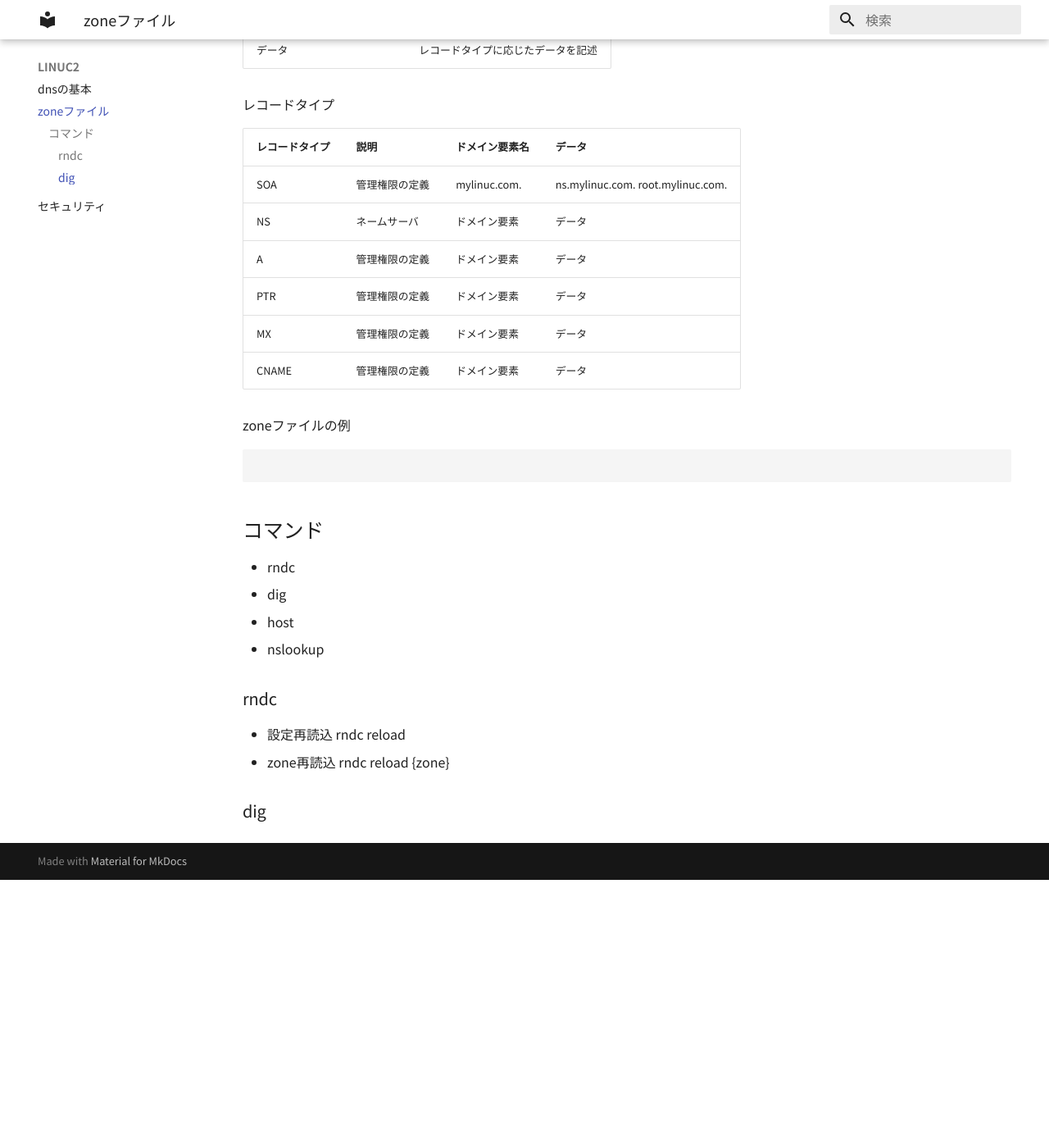
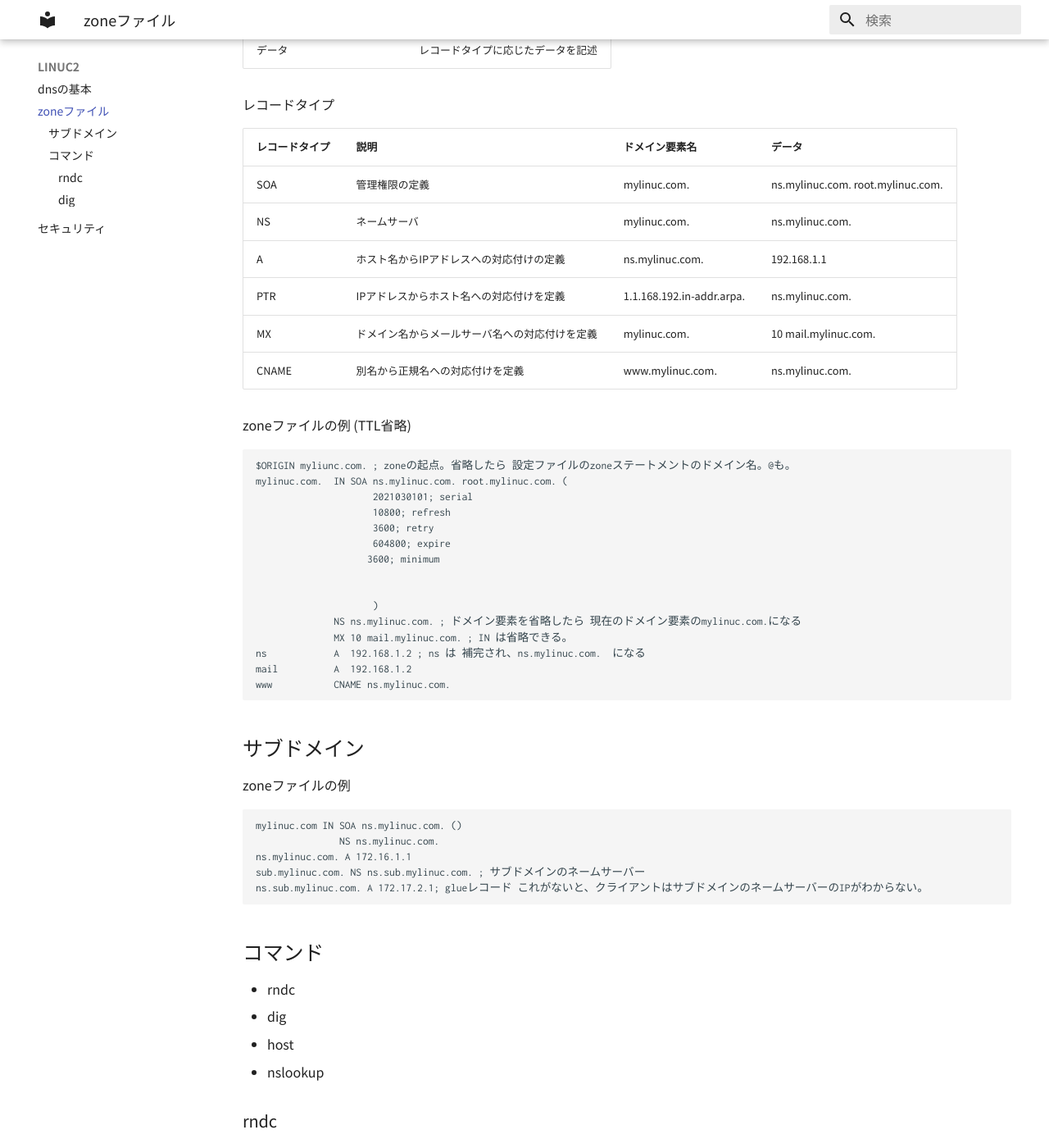
Before and after one commit to isamuJazz/study, an MkDocs documentation site: the page built from docs/linuc2/zone.md, in a window 1280 px wide and 1400 px high, scrolled down 460 px. Shown: the whole window at 82% size. Built offline with MkDocs 1.6.1 and Material for MkDocs 9.7.7, drawn with Linux system fonts in a browser that asks for light colours; before the commit the page ends 1533 px from its top, so only the background shows below that.

Commit message:
ゾーン追記

````diff
--- a/docs/linuc2/zone.md
+++ b/docs/linuc2/zone.md
@@ -13,17 +13,44 @@
 | レコードタイプ| 説明| ドメイン要素名 |データ |
 |---|---|--- |---|
 |SOA| 管理権限の定義| mylinuc.com.|ns.mylinuc.com. root.mylinuc.com.|
-|NS| ネームサーバ| ドメイン要素|データ|
-|A| 管理権限の定義| ドメイン要素|データ|
-|PTR| 管理権限の定義| ドメイン要素|データ|
-|MX| 管理権限の定義| ドメイン要素|データ|
-|CNAME| 管理権限の定義| ドメイン要素|データ|
+|NS| ネームサーバ| mylinuc.com.|ns.mylinuc.com.|
+|A| ホスト名からIPアドレスへの対応付けの定義| ns.mylinuc.com.| 192.168.1.1|
+|PTR| IPアドレスからホスト名への対応付けを定義| 1.1.168.192.in-addr.arpa.| ns.mylinuc.com.|
+|MX| ドメイン名からメールサーバ名への対応付けを定義| mylinuc.com.|10 mail.mylinuc.com.|
+|CNAME| 別名から正規名への対応付けを定義| www.mylinuc.com.| ns.mylinuc.com.|
 
+
+zoneファイルの例 (TTL省略)
+
+```
+$ORIGIN myliunc.com. ; zoneの起点。省略したら 設定ファイルのzoneステートメントのドメイン名。@も。
+mylinuc.com.  IN SOA ns.mylinuc.com. root.mylinuc.com. (
+                     2021030101; serial
+                     10800; refresh
+                     3600; retry
+                     604800; expire
+                    3600; minimum
+
+
+                     )
+              NS ns.mylinuc.com. ; ドメイン要素を省略したら 現在のドメイン要素のmylinuc.com.になる
+              MX 10 mail.mylinuc.com. ; IN は省略できる。
+ns            A  192.168.1.2 ; ns は 補完され、ns.mylinuc.com.　になる
+mail          A  192.168.1.2
+www           CNAME ns.mylinuc.com.
+
+```
+
+## サブドメイン
 
 zoneファイルの例
 
 ```
-
+mylinuc.com IN SOA ns.mylinuc.com. ()
+               NS ns.mylinuc.com.
+ns.mylinuc.com. A 172.16.1.1
+sub.mylinuc.com. NS ns.sub.mylinuc.com. ; サブドメインのネームサーバー
+ns.sub.mylinuc.com. A 172.17.2.1; glueレコード これがないと、クライアントはサブドメインのネームサーバーのIPがわからない。
 ```
 
 ## コマンド
````
